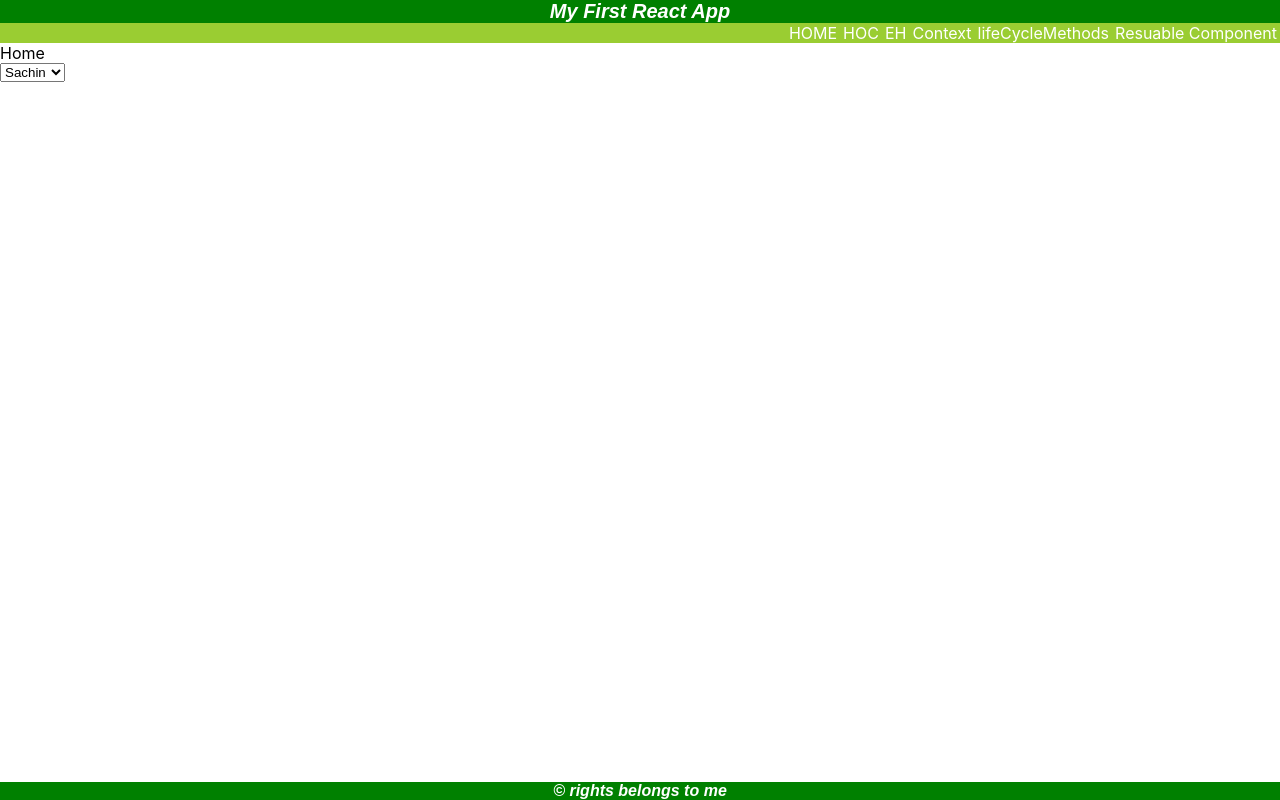
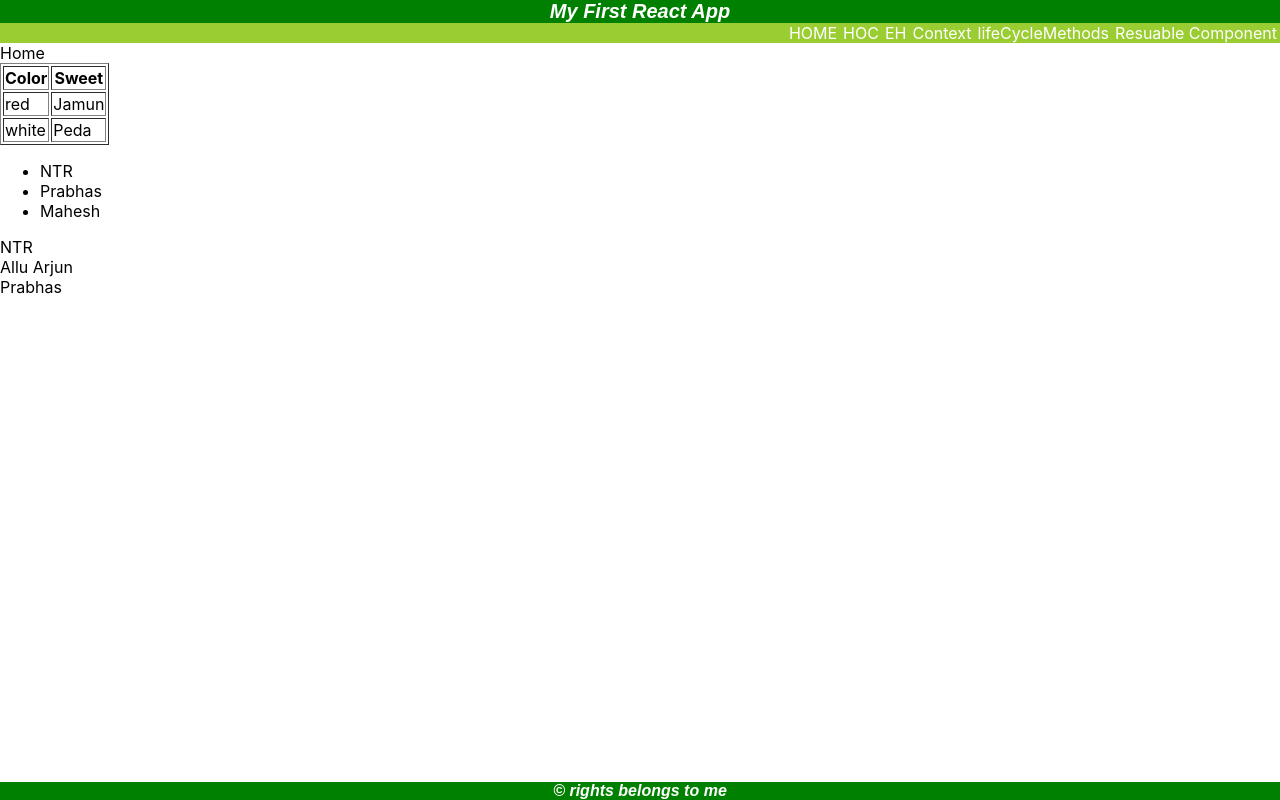
Before and after one commit to ArpithaPuttegowda/PrivateClass, a React (Create React App) app in the folder myapp/: page /home in a window 1280 px wide. Built offline with nearby package versions, Linux system fonts and the light colour scheme.

Commit message:
error handling

```diff
--- a/myapp/src/Components/ExceptionHandling.js
+++ b/myapp/src/Components/ExceptionHandling.js
@@ -2,6 +2,6 @@ import React, {Component} from "react";
 
 export default class ExceptionHandling extends Component {
   render() {
-    return <div>ExceptionHandling</div>;
+    return <div></div>;
   }
 }
--- a/myapp/src/Components/HOC.js
+++ b/myapp/src/Components/HOC.js
@@ -1,7 +1,12 @@
 import React, {Component} from "react";
+import Hero from "./Hero";
 import Button from "./HOC/Button";
 import Hover from "./HOC/Hover";
 import ResualbeComponents from "./ResualbeComponents";
+import ErrorBoundary from "./ResualbleComponents/ErrorBoundary";
+import ResualbeListComponent from "./ResualbleComponents/ResualbeListComponent";
+import {ResualbleFunctionalList} from "./ResualbleComponents/ResualbleFunctionalList";
+import ResubleTableComponent from "./ResualbleComponents/ResubleTableComponent";
 
 export default class HOC extends Component {
   render() {
@@ -9,7 +14,30 @@ export default class HOC extends Component {
       <div>
         <Button></Button>
         <Hover></Hover>
-        <ResualbeComponents data={["RED", "BLUe", "Yellow"]} />
+        {/* <ResualbeComponents data={["RED", "BLUe", "Yellow"]} />
+        <ResualbeListComponent data={["LILLY", "JASMIN", "LOTUS"]} /> */}
+        <ResubleTableComponent
+          headers={["Name", "Location"]}
+          keys={["name", "loc"]}
+          data={[
+            {name: "Sachin", loc: "Mumbai"},
+            {name: "Dhoni", loc: "Ranchi"},
+            {name: "Kohli", loc: "Delhi"}
+          ]}
+        />
+        <ResualbleFunctionalList data={["React", "Angular", "View"]} />
+        <ErrorBoundary>
+          <Hero heroName="NTR" />
+        </ErrorBoundary>
+        <ErrorBoundary>
+          <Hero heroName="Allu Arjun" />
+        </ErrorBoundary>
+        <ErrorBoundary>
+          <Hero heroName="Prabhas" />
+        </ErrorBoundary>
+        <ErrorBoundary>
+          <Hero heroName="Joker" />
+        </ErrorBoundary>
       </div>
     );
   }
--- /dev/null
+++ b/myapp/src/Components/Hero.js
@@ -0,0 +1,10 @@
+import React, {Component} from "react";
+
+export default class Hero extends Component {
+  render() {
+    if (this.props.heroName === "Joker") {
+      throw new Error("Joker is not a hero");
+    }
+    return <div>{this.props.heroName}</div>;
+  }
+}
--- a/myapp/src/Components/Home.js
+++ b/myapp/src/Components/Home.js
@@ -1,12 +1,34 @@
 import React, {Component} from "react";
+import Hero from "./Hero";
 import ResualbeComponents from "./ResualbeComponents";
+import ErrorBoundary from "./ResualbleComponents/ErrorBoundary";
+import ResualbeListComponent from "./ResualbleComponents/ResualbeListComponent";
+import {ResualbleFunctionalList} from "./ResualbleComponents/ResualbleFunctionalList";
+import ResubleTableComponent from "./ResualbleComponents/ResubleTableComponent";
 
 export default class Home extends Component {
   render() {
     return (
       <div>
         Home
-        <ResualbeComponents data={["Sachin", "DHONI", "Kohli"]} />
+        {/* <ResualbeComponents data={["Sachin", "DHONI", "Kohli"]} />
+        <ResualbeListComponent data={["RED", "BLUE", "YELLOW"]} /> */}
+        <ResubleTableComponent
+          headers={["Color", "Sweet"]}
+          keys={["color", "sweet"]}
+          data={[
+            {color: "red", sweet: "Jamun"},
+            {color: "white", sweet: "Peda"}
+          ]}
+        />
+        <ResualbleFunctionalList data={["NTR", "Prabhas", "Mahesh"]} />
+        <>
+          <ErrorBoundary>
+            <Hero heroName="NTR" />
+            <Hero heroName="Allu Arjun" />
+            <Hero heroName="Prabhas" />
+          </ErrorBoundary>
+        </>
       </div>
     );
   }
--- /dev/null
+++ b/myapp/src/Components/ResualbleComponents/ErrorBoundary.js
@@ -0,0 +1,26 @@
+import React, {Component} from "react";
+
+export default class ErrorBoundary extends Component {
+  state = {
+    isError: false
+  };
+  static getDerivedStateFromError() {
+    return {
+      isError: true
+    };
+  }
+  componentDidCatch(e) {
+    console.log(e, "to catch the proper error message");
+  }
+  render() {
+    return (
+      <div>
+        {this.state.isError ? (
+          <h1>Something went wrong</h1>
+        ) : (
+          this.props.children
+        )}
+      </div>
+    );
+  }
+}
--- /dev/null
+++ b/myapp/src/Components/ResualbleComponents/ResualbeListComponent.js
@@ -0,0 +1,15 @@
+import React, {Component} from "react";
+
+export default class ResualbeListComponent extends Component {
+  render() {
+    return (
+      <div>
+        <ul>
+          {this.props.data?.map((v, i) => {
+            return <li>{v}</li>;
+          })}
+        </ul>
+      </div>
+    );
+  }
+}
--- /dev/null
+++ b/myapp/src/Components/ResualbleComponents/ResualbleFunctionalList.js
@@ -0,0 +1,13 @@
+import React from "react";
+
+export const ResualbleFunctionalList = ({data}) => {
+  return (
+    <div>
+      <ul>
+        {data?.map((v, i) => {
+          return <li>{v}</li>;
+        })}
+      </ul>
+    </div>
+  );
+};
--- /dev/null
+++ b/myapp/src/Components/ResualbleComponents/ResubleTableComponent.js
@@ -0,0 +1,30 @@
+import React, {Component} from "react";
+
+export default class ResubleTableComponent extends Component {
+  render() {
+    return (
+      <div>
+        {
+          <table border="1px solid">
+            <thead>
+              {this.props.headers?.map((v, i) => {
+                return <th>{v}</th>;
+              })}
+            </thead>
+            <tbody>
+              {this.props.data?.map((obj, i) => {
+                return (
+                  <tr>
+                    {this.props.keys?.map((key, i) => {
+                      return <td>{obj[key]}</td>;
+                    })}
+                  </tr>
+                );
+              })}
+            </tbody>
+          </table>
+        }
+      </div>
+    );
+  }
+}
```
